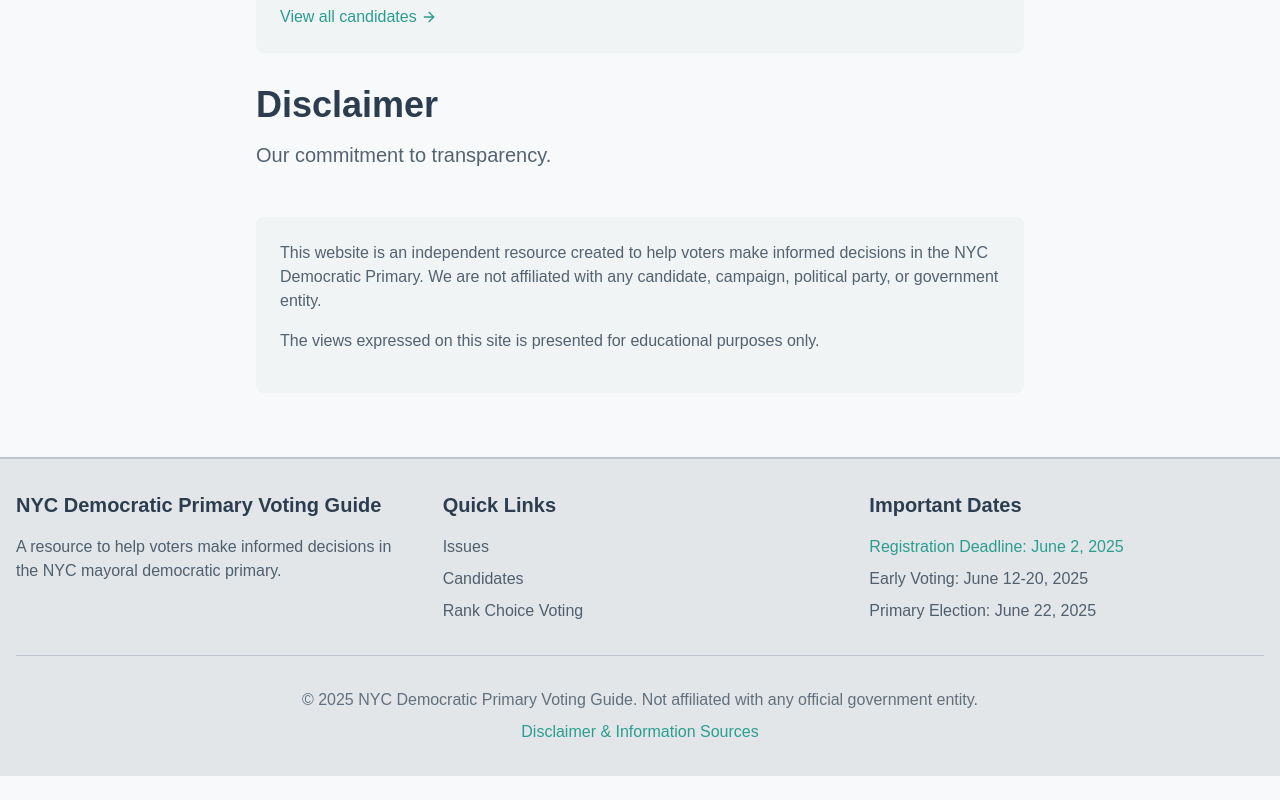
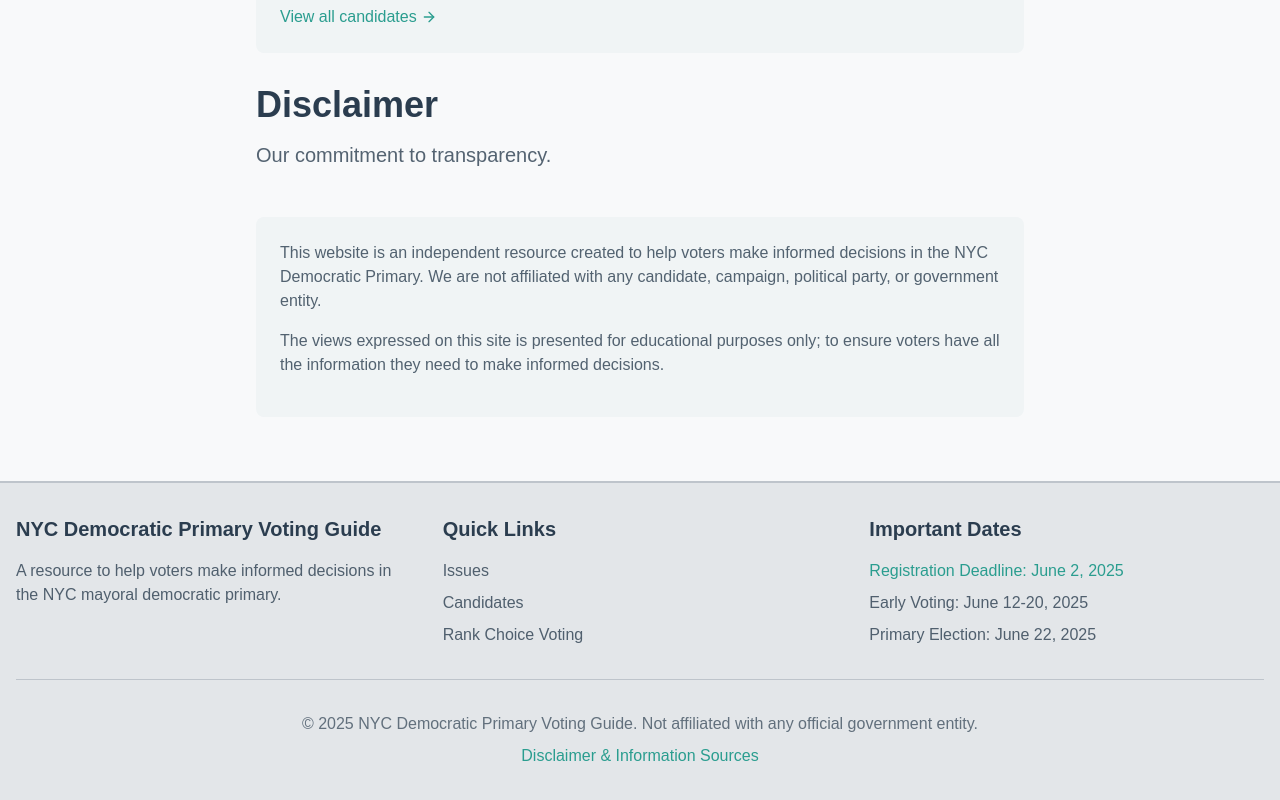
Before and after one commit to crutell331/nyc-abc-voting, a Next.js app: page /about/disclaimer in a window 1280 px wide. Shown: the part 1350-2150 px from the top of the page. Before the commit the page ends 2126 px from the top, so only its background shows below. Built offline with nearby package versions, Linux system fonts and the light colour scheme.

Commit message:
small change

```diff
--- a/src/app/about/disclaimer/page.tsx
+++ b/src/app/about/disclaimer/page.tsx
@@ -76,7 +76,7 @@ export default function DisclaimerPage() {
                 political party, or government entity.
               </p>
               <p className="text-foreground/80 mb-4">
-                The views expressed on this site is presented for educational purposes only.
+                The views expressed on this site is presented for educational purposes only; to ensure voters have all the information they need to make informed decisions.
               </p>
             </div>
           </div>
```
